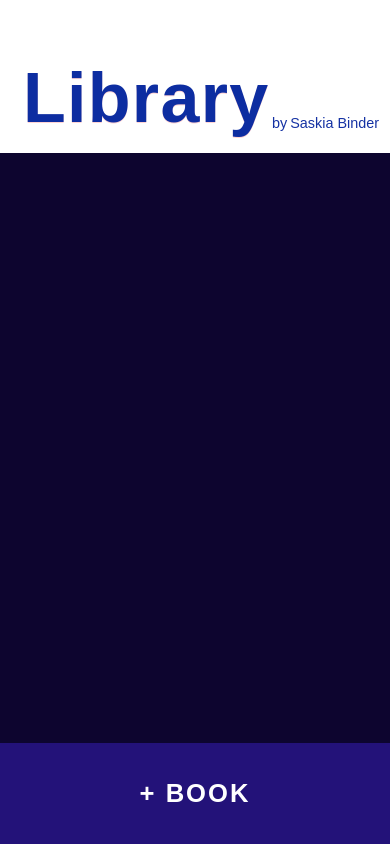
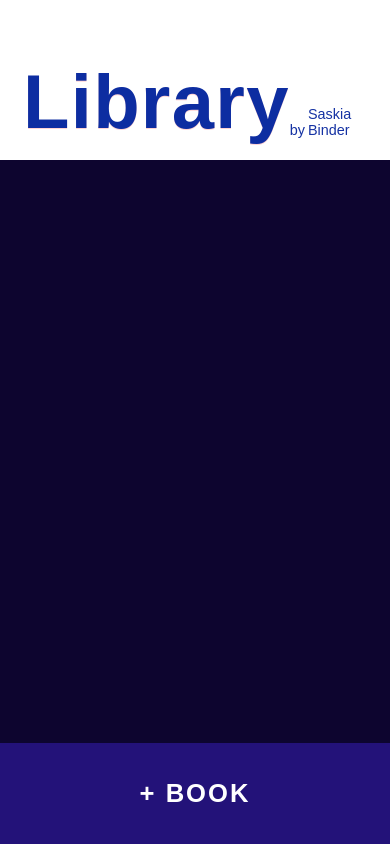
Before and after one commit to saskiabt/library, a website: page index.html in a window 390 px wide. Drawn offline with nearby package versions, Linux system fonts and the light colour scheme; a web font is replaced by a local one.

Commit message:
increase size of title text on mobile

```diff
--- a/mobile.css
+++ b/mobile.css
@@ -1,6 +1,6 @@
 #title-text {
     padding: 58px 0px 15px 23px;
-    font-size: 70px;
+    font-size: 76px;
     text-shadow: 0px 0.5px 0.05px #ffd3d3;
 }
 
```
